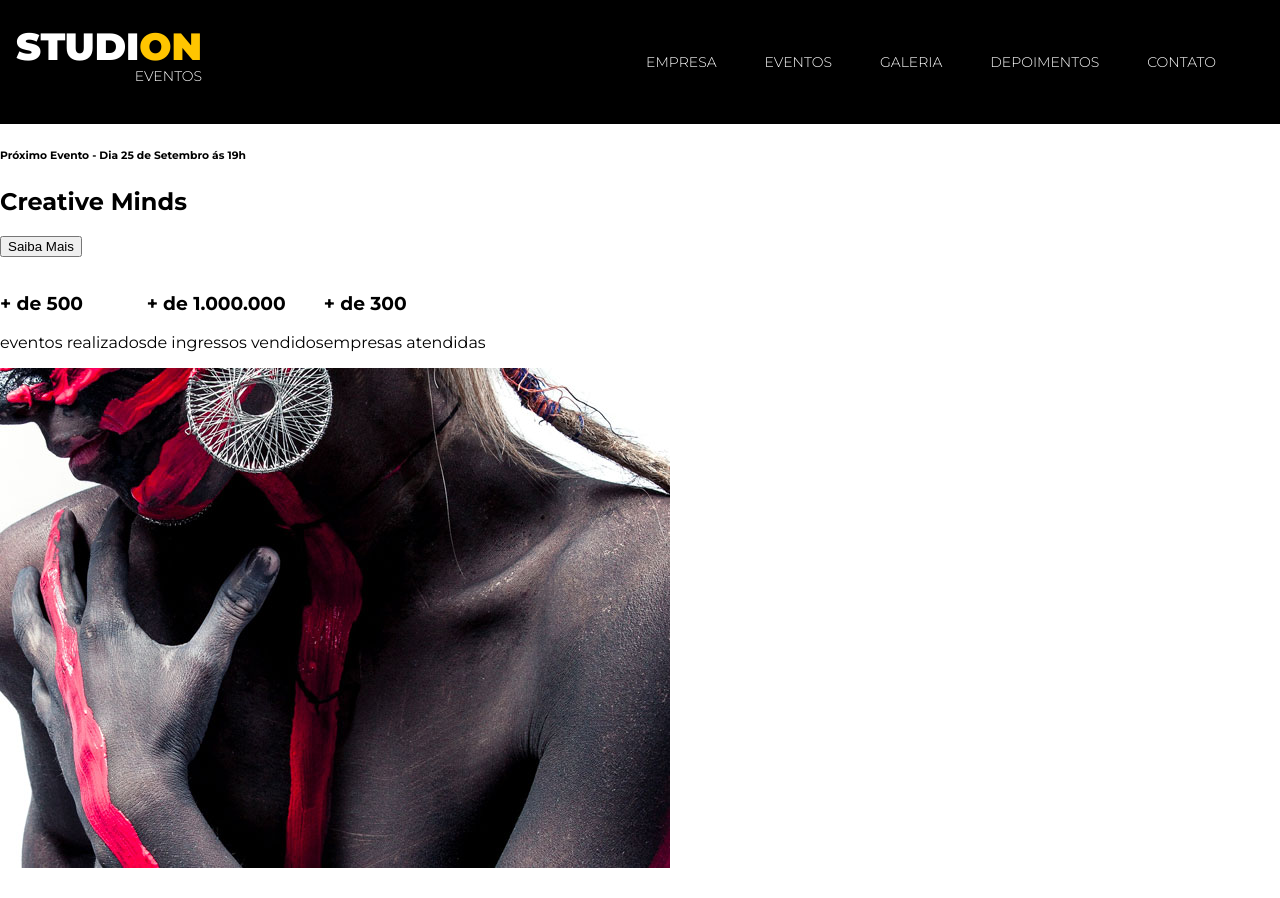
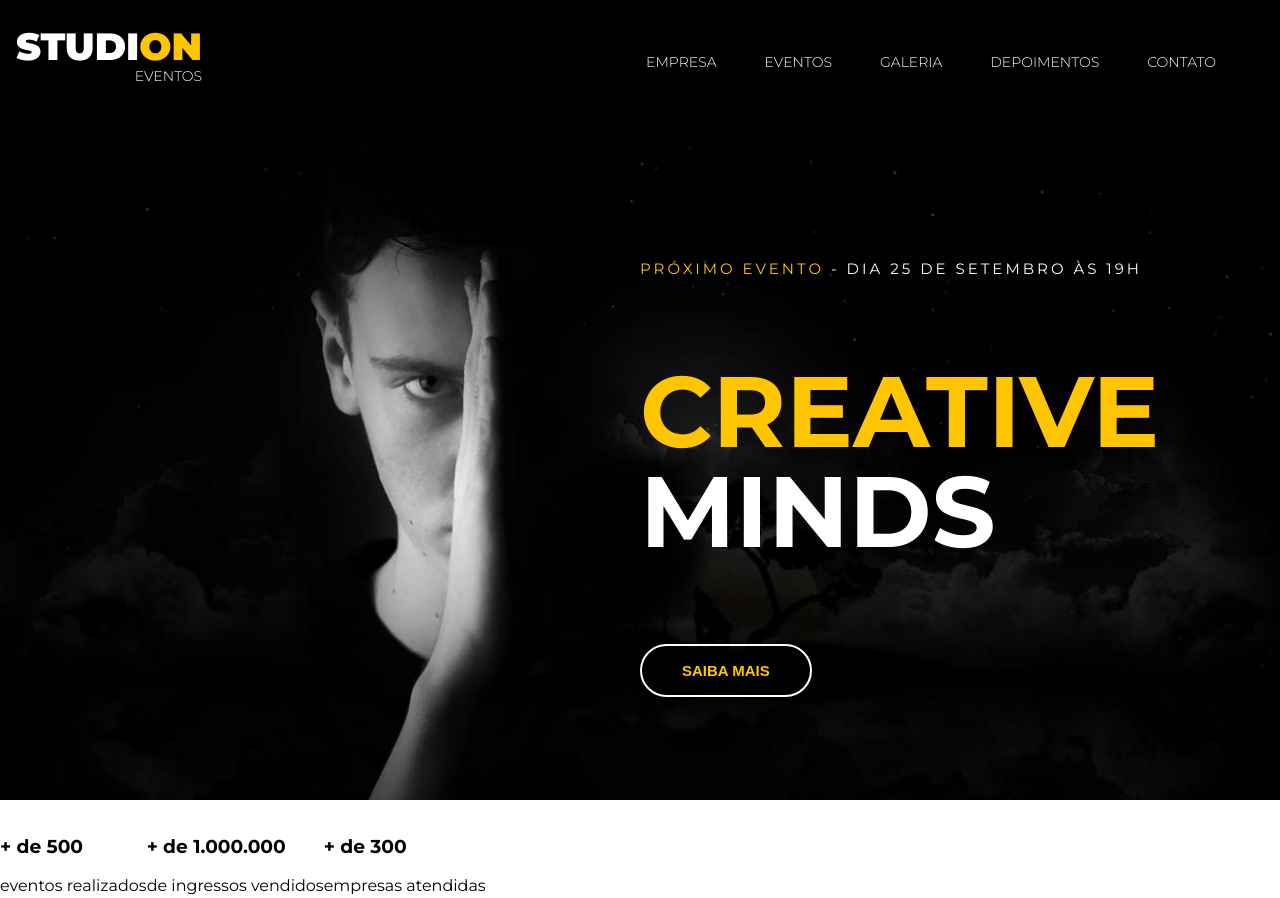
Before and after one commit to renan-arimatea/Projeto_Studion, a website: page src/index.html in a window 1280 px wide. Shown: the top 898 px of the page. Drawn offline with Linux system fonts and the light colour scheme.

Commit message:
feat(header): implemented header styles

```diff
--- a/src/index.html
+++ b/src/index.html
@@ -35,9 +35,12 @@
     <header>
       <div id="slider">
         <div class="slide">
-          <h6><span>Próximo Evento</span> - Dia 25 de Setembro ás 19h</h6>
-          <h2><span>Creative</span> Minds</h2>
-          <button>Saiba Mais</button>
+          <img class="slide__background-image" src="./images/banner.jpg" alt="Studion Banner">
+          <div class="slide__copy">
+            <h6><span class="copy--primary">Próximo Evento</span> - Dia 25 de Setembro às 19h</h6>
+            <h2><span class="copy--primary">Creative</span> Minds</h2>
+            <button class="btn btn--slide">Saiba Mais</button>
+          </div>
         </div>
       </div>
     </header>
--- a/src/style.css
+++ b/src/style.css
@@ -5,9 +5,10 @@
 }
 
 :root{
-    --color-primary: #ffc500;
     font-family: 'Montserrat', sans-serif;
     font-size: 16px;
+    --color-primary: #ffc500;
+    --default-padding: 1rem;
 }
 
 body{
@@ -24,6 +25,7 @@ ul{
 
 .navbar{
     position: fixed;
+    z-index: 1;
     display: grid;
     grid-template-columns: 1fr 9fr;
     align-items: center;
@@ -75,3 +77,65 @@ ul{
 .copy--primary{
     color: var(--color-primary);
 }
+
+#slider{
+    background-color: #000;
+    color: #fff;
+}
+
+.slide{
+    position: relative;
+    height: calc(100vh - 7.75rem);
+
+}
+
+.slide__background-image{
+    width: 100%;
+    height: 100%;
+    object-fit: cover;
+    object-position: cover;
+}
+
+.slide__copy{
+    position: absolute;
+    top: 6.25rem;
+    left: 50vw;
+}
+
+.slide__copy h6{
+    font-size: .9375rem;
+    font-weight: 400;
+    text-transform: uppercase;
+    letter-spacing: .1875rem;
+}
+
+.slide__copy h2{
+    font-size: 6.25rem;
+    text-transform: uppercase;
+    line-height: 6.25rem;
+}
+
+.slide__copy h2 span{
+    display: block;
+}
+
+.btn{
+    cursor: pointer;
+    padding: 1rem 2.5rem;
+    border: .125rem solid #fff;
+    border-radius: 5rem;
+    color: var(--color-primary);
+    background: unset;
+    font-size: .9375rem;
+    font-weight: 700;
+    text-transform: uppercase;
+    transition: 0.5s all ease;
+}
+
+.btn:hover,
+.btn:active,
+.btn:focus{
+    border-color: var(--color-primary);
+    background-color: var(--color-primary);
+    color: #fff;
+}
```
